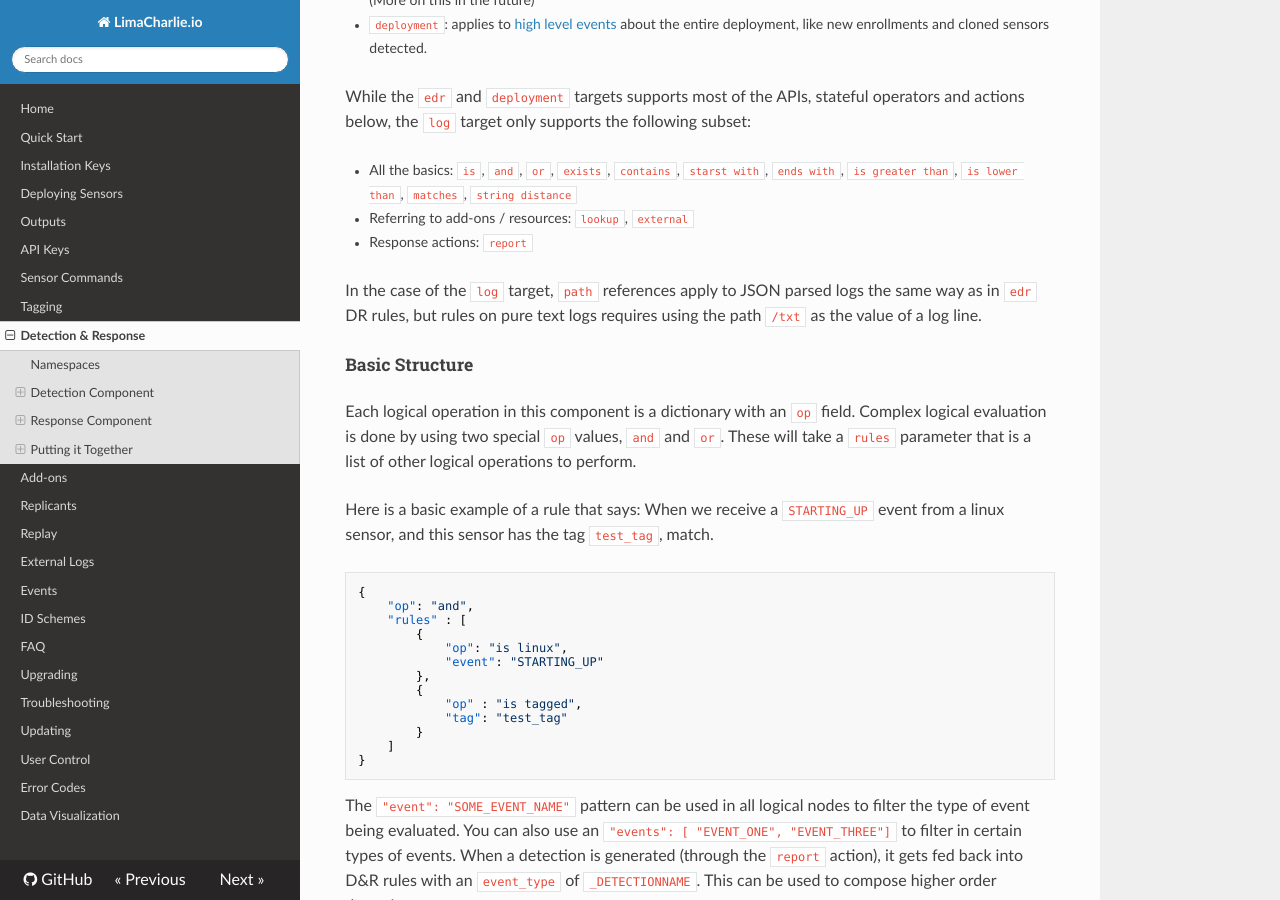
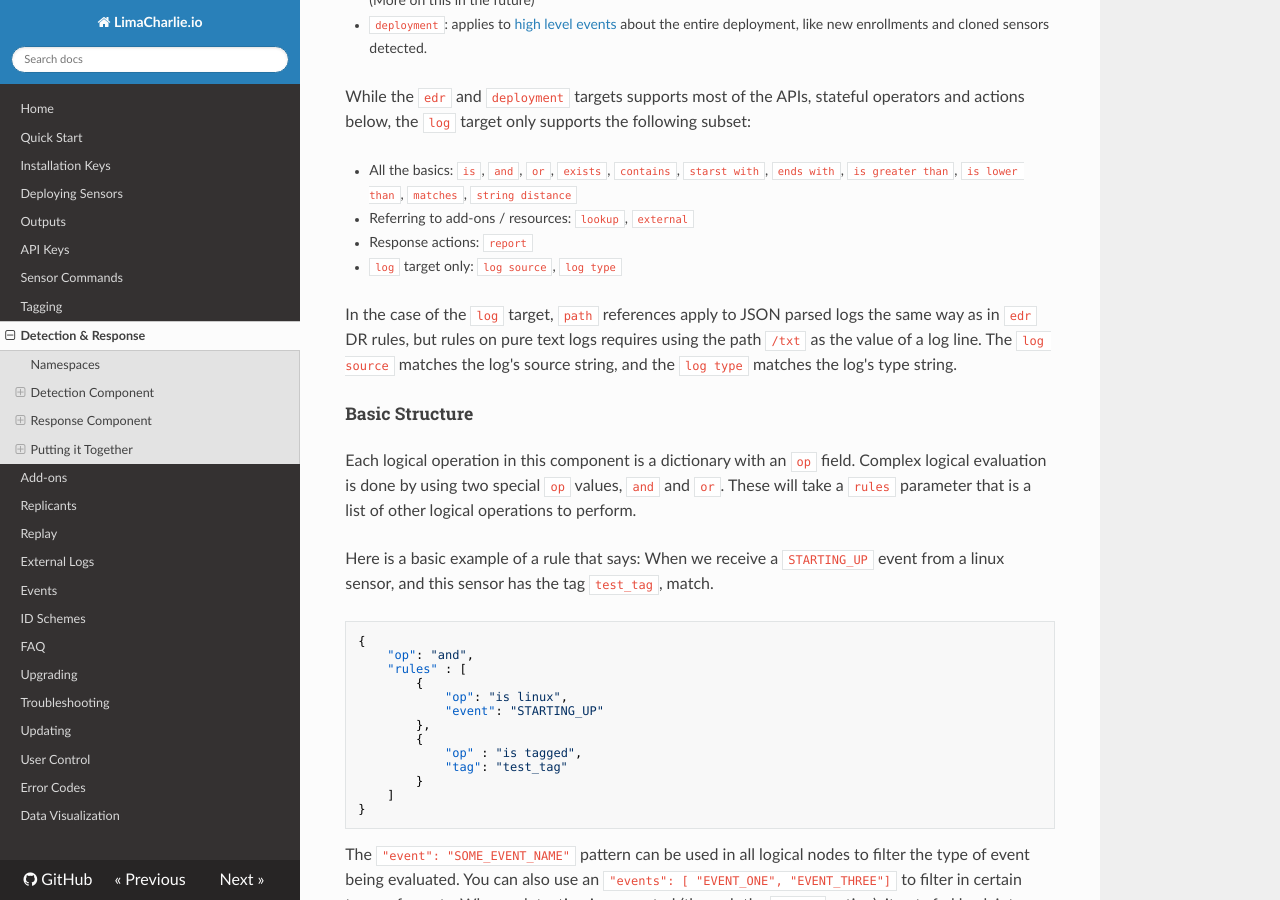
Before and after one commit to refractionPOINT/lce_doc, an MkDocs documentation site: the page built from docs/dr.md, in a window 1280 px wide and 900 px high, scrolled down 2263 px. Built offline with MkDocs 1.6.1, drawn with Linux system fonts in a browser that asks for light colours; nearby versions of some CDN libraries; old or Windows-style settings are respelled for this version of MkDocs.

Commit message:
Adding blurb about new log specific parameters.

```diff
--- a/docs/dr.md
+++ b/docs/dr.md
@@ -48,9 +48,10 @@ While the `edr` and `deployment` targets supports most of the APIs, stateful ope
 * All the basics: `is`, `and`, `or`, `exists`, `contains`, `starst with`, `ends with`, `is greater than`, `is lower than`, `matches`, `string distance`
 * Referring to add-ons / resources: `lookup`, `external`
 * Response actions: `report`
+* `log` target only: `log source`, `log type`
 
 In the case of the `log` target, `path` references apply to JSON parsed logs the same way as in `edr` DR rules, but rules on pure text logs requires using the
-path `/txt` as the value of a log line.
+path `/txt` as the value of a log line. The `log source` matches the log's source string, and the `log type` matches the log's type string.
 
 ### Basic Structure
 
```
